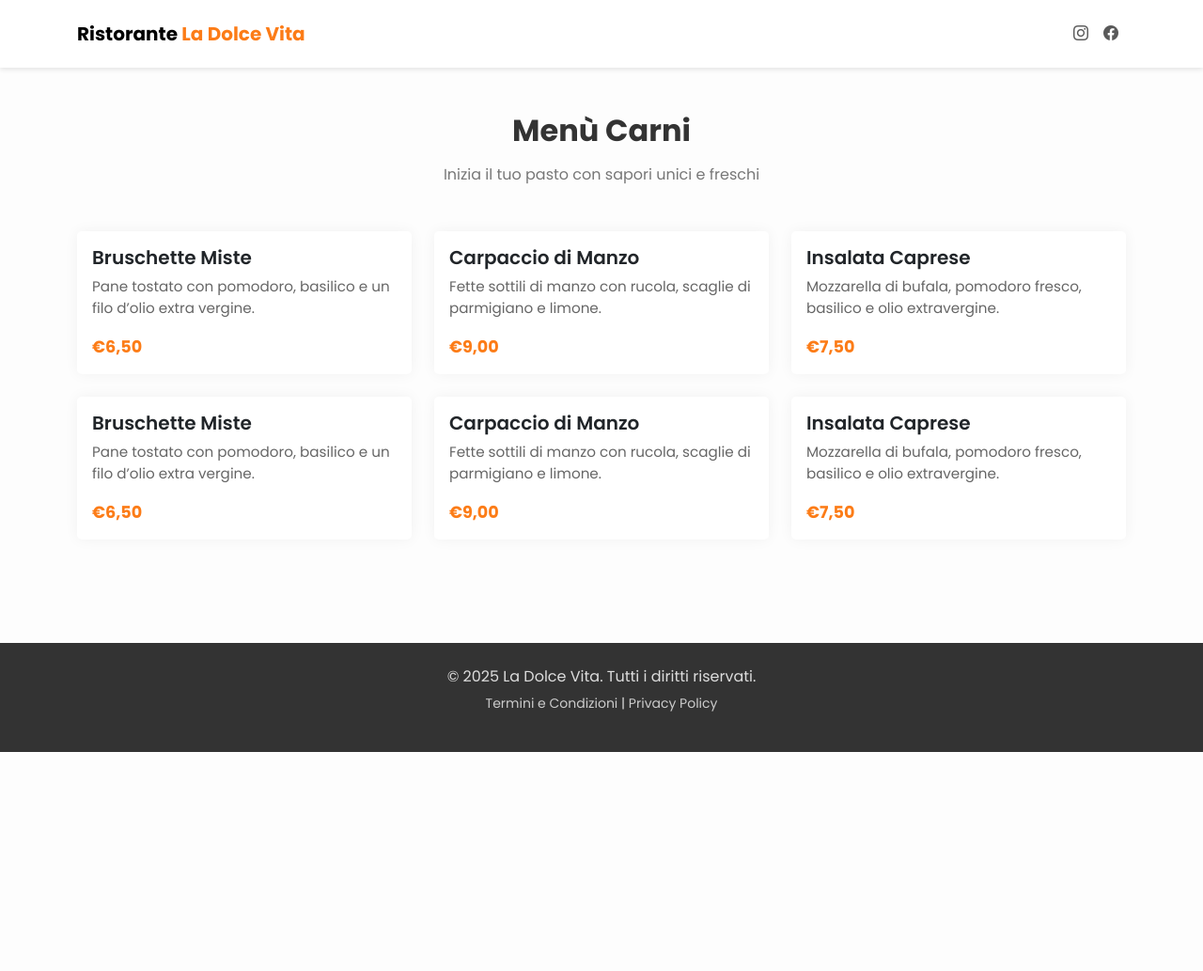
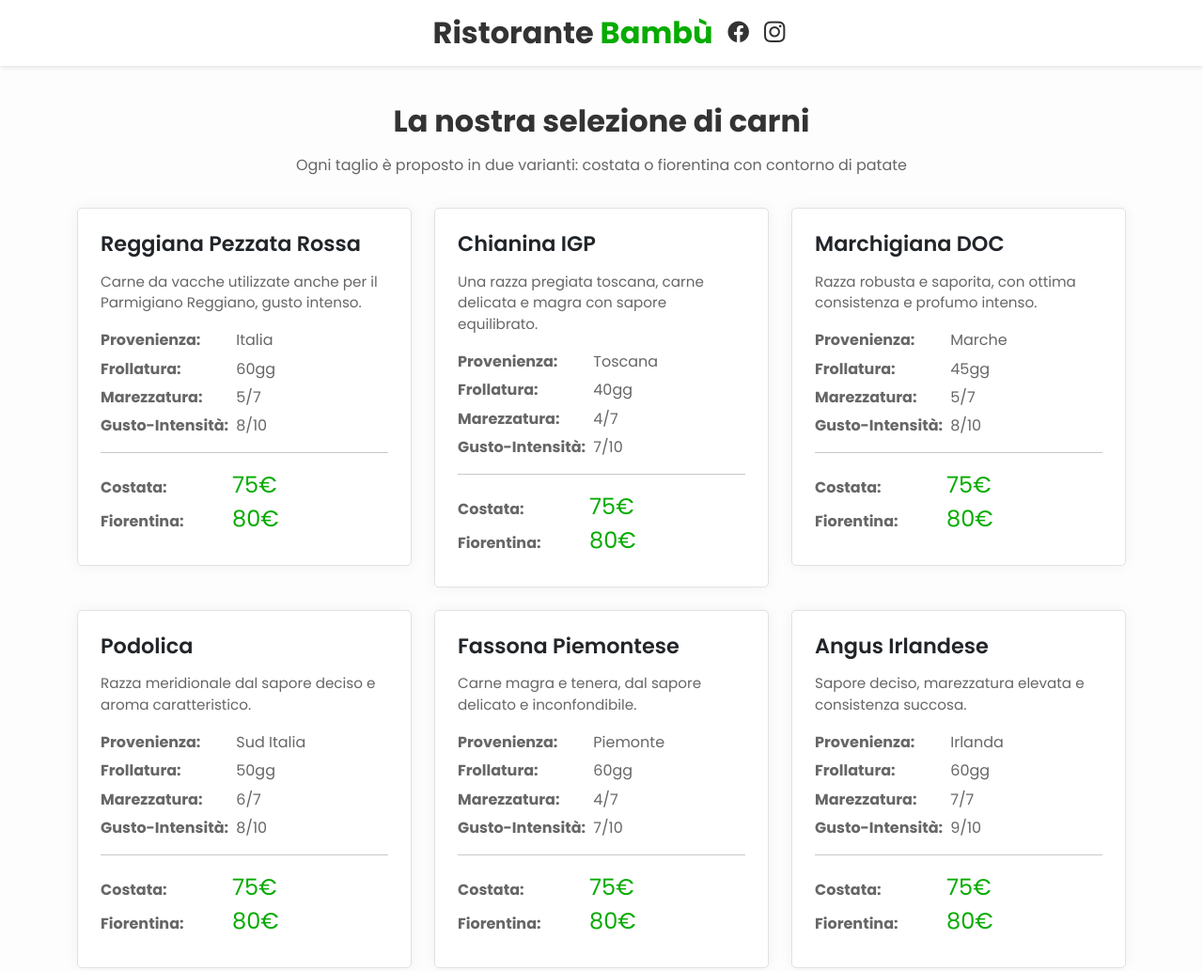
Before and after one commit to Leonardolodi/menu-carni-bambu, a plain HTML site: page index.html in a window 1280 px wide. Shown: the top 1033 px of the page at 94% size. Before the commit the page ends 800 px from the top, so only its background shows below. Drawn offline with nearby package versions, Linux system fonts and the light colour scheme.

Commit message:
design changes

```diff
--- a/index.html
+++ b/index.html
@@ -2,20 +2,35 @@
 <html lang="it">
 <head>
   <meta charset="UTF-8">
-  <title>Menu Ristorante | La Dolce Vita</title>
+  <title>Menù Carni | Ristorante Bambù</title>
   <meta name="viewport" content="width=device-width, initial-scale=1, shrink-to-fit=no">
 
   <!-- Google Fonts: Poppins -->
-  <link rel="preconnect" href="https://fonts.googleapis.com">
-  <link rel="preconnect" href="https://fonts.gstatic.com" crossorigin>
-  <link href="https://fonts.googleapis.com/css2?family=Poppins:wght@300;400;600;700&display=swap" rel="stylesheet">
-  <link rel="stylesheet" href="https://cdn.jsdelivr.net/npm/bootstrap-icons@1.10.5/font/bootstrap-icons.css">
+  <link
+    rel="preconnect"
+    href="https://fonts.googleapis.com">
+  <link
+    rel="preconnect"
+    href="https://fonts.gstatic.com"
+    crossorigin>
+  <link
+    href="https://fonts.googleapis.com/css2?family=Poppins:wght@300;400;600;700&display=swap"
+    rel="stylesheet">
+
+  <!-- Bootstrap Icons -->
+  <link
+    rel="stylesheet"
+    href="https://cdn.jsdelivr.net/npm/bootstrap-icons@1.10.5/font/bootstrap-icons.css">
 
   <!-- Bootstrap 5 CSS -->
-  <link rel="stylesheet" href="https://cdn.jsdelivr.net/npm/bootstrap@5.3.0/dist/css/bootstrap.min.css">
+  <link
+    rel="stylesheet"
+    href="https://cdn.jsdelivr.net/npm/bootstrap@5.3.0/dist/css/bootstrap.min.css">
 
-  <!-- AOS CSS (opzionale per animazioni) -->
-  <link rel="stylesheet" href="https://cdn.jsdelivr.net/npm/aos@3.0.0-beta.6/dist/aos.css">
+  <!-- AOS CSS (animazioni in scroll, facoltativo) -->
+  <link
+    rel="stylesheet"
+    href="https://cdn.jsdelivr.net/npm/aos@3.0.0-beta.6/dist/aos.css">
 
   <!-- Stili personalizzati -->
   <style>
@@ -26,62 +41,50 @@
       overflow-x: hidden;
     }
 
-    /* Navbar */
-    .navbar {
-      box-shadow: 0 2px 5px rgba(0,0,0,0.1);
-      padding: 1rem 0;
-    }
-    .navbar-brand {
-      font-weight: 700;
-    }
-    .navbar-brand span {
-      color: #fc7c17; /* colore d'accento */
-    }
-
-    /* Hero Banner */
-    .hero-banner {
-      position: relative;
-      width: 100%;
-      height: 70vh;
-      background: url('https://placehold.co/1600x900?text=Menu+Ristorante') center/cover no-repeat;
+    /* HEADER personalizzato */
+    .custom-header {
       display: flex;
       align-items: center;
       justify-content: center;
-      text-align: center;
-      color: #fff;
+      padding: 1rem;
+      box-shadow: 0 2px 5px rgba(0,0,0,0.1);
+      top: 0;
+      background-color: #fff;
+      z-index: 999;
     }
-    .hero-banner::after {
-      content: "";
-      position: absolute;
-      inset: 0;
-      background: rgba(0, 0, 0, 0.5);
+    .custom-header .restaurant-name {
+      font-size: 2rem;
+      font-weight: 700;
+      margin: 0 1rem;
     }
-    .hero-banner .hero-content {
-      position: relative;
-      z-index: 2;
-      max-width: 800px;
+    .custom-header .social-icons {
+      display: flex;
+      gap: 1rem;
     }
-    .hero-banner h1 {
-      font-size: 3rem;
-      font-weight: 700;
-      margin-bottom: 0.5rem;
+    .custom-header .social-icons a {
+      font-size: 1.4rem;
+      color: #333;
+      text-decoration: none;
+      transition: color 0.3s;
     }
-    .hero-banner p {
-      font-size: 1.25rem;
-      margin-bottom: 1.5rem;
+    .custom-header .social-icons a:hover {
+      color: #07cd00; /* colore d'accento */
     }
 
-
+    /* Sezione Menu */
+    .menu-section {
+      padding: 40px 0;
+    }
     .menu-section h2 {
       font-weight: 700;
       margin-bottom: 1rem;
     }
-    .menu-section p.section-subtitle {
-      color: #777;
+    .menu-section p {
+      color: #666;
       margin-bottom: 2rem;
     }
 
-    /* Cards per i piatti */
+    /* Card item */
     .menu-card {
       border: none;
       border-radius: 5px;
@@ -94,28 +97,47 @@
       transform: translateY(-5px);
       box-shadow: 0 0 25px rgba(0,0,0,0.1);
     }
-    .menu-card img {
-      width: 100%;
-      height: 200px;
-      object-fit: cover;
-    }
     .menu-card .card-body {
-      padding: 1rem;
+      padding: 1.5rem;
     }
     .menu-card .card-title {
-      font-size: 1.25rem;
+      font-size: 1.4rem;
       font-weight: 600;
-      margin-bottom: 0.5rem;
+      margin-bottom: 1rem;
     }
     .menu-card .card-text {
       font-size: 0.95rem;
       color: #666;
+      margin-bottom: 1rem;
+    }
+    .menu-card .menu-attributes p {
+      margin-bottom: 0.4rem;
+    }
+    .menu-card .menu-attributes strong {
+      display: inline-block;
+      width: 140px;
     }
     .menu-card .price {
       font-weight: 700;
-      color: #fc7c17;
-      font-size: 1.1rem;
+      color: #07cd00;
       margin-top: 0.5rem;
+    }
+
+    .bambu{
+      color: #06ab00;
+
+    }
+    /* Sezione info finale (stile più fresco) */
+    .info-section h3 {
+      font-size: 1.4rem;
+      font-weight: 700;
+      margin-bottom: 1rem;
+      color: #333;
+    }
+    .info-section p {
+      margin-bottom: 1.5rem;
+      color: #444;
+      line-height: 1.6;
     }
 
     /* Footer */
@@ -134,8 +156,11 @@
     }
 
     @media (max-width: 768px) {
+      .custom-header .restaurant-name {
+        font-size: 1.5rem;
+      }
       .hero-banner h1 {
-        font-size: 2.5rem;
+        font-size: 2rem;
       }
       .hero-banner p {
         font-size: 1rem;
@@ -143,134 +168,223 @@
     }
   </style>
 </head>
+
 <body>
 
-  <!-- NAVBAR -->
-  <nav class="navbar navbar-expand-lg navbar-light bg-white sticky-top">
+  <!-- HEADER personalizzato (senza bottone) -->
+  <header class="custom-header">
+
+    <h1 class="restaurant-name text-center">Ristorante <span class="bambu">Bambù</span></h1>
+    <div class="social-icons">
+      <!-- Spazio per eventuali altre icone -->
+      <a href="#"><i class="bi bi-facebook"></i></a>
+      <a href="#"><i class="bi bi-instagram"></i></a>
+
+    </div>
+  </header>
+
+  <!-- SEZIONE CARNI -->
+  <section class="menu-section">
     <div class="container">
-      <a class="navbar-brand" href="#">Ristorante <span>La Dolce Vita</span></a>
-      <button class="navbar-toggler" type="button" data-bs-toggle="collapse" data-bs-target="#navbarNav"
-              aria-controls="navbarNav" aria-expanded="false" aria-label="Toggle navigation">
-        <span class="navbar-toggler-icon"></span>
-      </button>
-      <div class="collapse navbar-collapse" id="navbarNav">
-        <ul class="navbar-nav ms-auto">
-          <li class="nav-item"><a class="nav-link" href="#hero"><i class="bi bi-instagram"></i></a></li>
-          <li class="nav-item"><a class="nav-link" href="#antipasti"><i class="bi bi-facebook"></i></a></li>
+      <div class="text-center" data-aos="flip-right">
+      <h2>La nostra selezione di carni</h2>
+      <p>Ogni taglio è proposto in due varianti: costata o fiorentina con contorno di patate</p>
+      </div>
+      <div class="row g-4" data-aos="fade-up">
 
-        </ul>
-      </div>
-    </div>
-  </nav>
-
-  <!-- SEZIONE: ANTIPASTI -->
-  <section class="menu-section" id="antipasti" data-aos="fade-up">
-    <div class="container">
-      <div class="text-center my-5">
-        <h2>Menù Carni</h2>
-        <p class="section-subtitle">Inizia il tuo pasto con sapori unici e freschi</p>
-      </div>
-      <div class="row g-4 mb-5">
-        <!-- Menu Item -->
+        <!-- Carne 1: Reggiana Pezzata Rossa -->
         <div class="col-md-4">
-          <div class="card menu-card">
+          <div class="card menu-card border">
             <div class="card-body">
-              <h5 class="card-title">Bruschette Miste</h5>
-              <p class="card-text">Pane tostato con pomodoro, basilico e un filo d’olio extra vergine.</p>
-              <div class="price">€6,50</div>
+              <h5 class="card-title">Reggiana Pezzata Rossa</h5>
+              <p class="card-text">
+                Carne da vacche utilizzate anche per il Parmigiano Reggiano, gusto intenso.
+              </p>
+              <div class="menu-attributes">
+                <p><strong>Provenienza:</strong> Italia</p>
+                <p><strong>Frollatura:</strong> 60gg</p>
+                <p><strong>Marezzatura:</strong> 5/7</p>
+                <p><strong>Gusto-Intensità:</strong> 8/10</p>
+                <hr>
+                <p><strong>Costata:</strong><span class="bambu fs-4">75€</span><br><strong>Fiorentina:</strong><span class="bambu fs-4">80€</span></p>
               </div>
             </div>
           </div>
-        <!-- Menu Item -->
+        </div>
+
+        <!-- Carne 2: Chianina IGP -->
         <div class="col-md-4">
-          <div class="card menu-card">
+          <div class="card menu-card border">
             <div class="card-body">
-              <h5 class="card-title">Carpaccio di Manzo</h5>
-              <p class="card-text">Fette sottili di manzo con rucola, scaglie di parmigiano e limone.</p>
-              <div class="price">€9,00</div>
+              <h5 class="card-title">Chianina IGP</h5>
+              <p class="card-text">
+                Una razza pregiata toscana, carne delicata e magra con sapore equilibrato.
+              </p>
+              <div class="menu-attributes">
+                <p><strong>Provenienza:</strong> Toscana</p>
+                <p><strong>Frollatura:</strong> 40gg</p>
+                <p><strong>Marezzatura:</strong> 4/7</p>
+                <p><strong>Gusto-Intensità:</strong> 7/10</p>
+                <hr>
+                <p><strong>Costata:</strong><span class="bambu fs-4">75€</span><br><strong>Fiorentina:</strong><span class="bambu fs-4">80€</span></p>
                 </div>
             </div>
           </div>
-        <!-- Menu Item -->
+        </div>
+
+        <!-- Carne 3: Marchigiana DOC -->
         <div class="col-md-4">
-          <div class="card menu-card">
+          <div class="card menu-card border">
             <div class="card-body">
-              <h5 class="card-title">Insalata Caprese</h5>
-              <p class="card-text">Mozzarella di bufala, pomodoro fresco, basilico e olio extravergine.</p>
-              <div class="price">€7,50</div>
+              <h5 class="card-title">Marchigiana DOC</h5>
+              <p class="card-text">
+                Razza robusta e saporita, con ottima consistenza e profumo intenso.
+              </p>
+              <div class="menu-attributes">
+                <p><strong>Provenienza:</strong> Marche</p>
+                <p><strong>Frollatura:</strong> 45gg</p>
+                <p><strong>Marezzatura:</strong> 5/7</p>
+                <p><strong>Gusto-Intensità:</strong> 8/10</p>
+                <hr>
+                <p><strong>Costata:</strong><span class="bambu fs-4">75€</span><br><strong>Fiorentina:</strong><span class="bambu fs-4">80€</span></p>
                 </div>
             </div>
           </div>
-        <!-- Menu Item -->
+        </div>
+
+        <!-- Carne 4: Podolica -->
         <div class="col-md-4">
-            <div class="card menu-card">
+          <div class="card menu-card border">
             <div class="card-body">
-                <h5 class="card-title">Bruschette Miste</h5>
-                <p class="card-text">Pane tostato con pomodoro, basilico e un filo d’olio extra vergine.</p>
-                <div class="price">€6,50</div>
+              <h5 class="card-title">Podolica</h5>
+              <p class="card-text">
+                Razza meridionale dal sapore deciso e aroma caratteristico.
+              </p>
+              <div class="menu-attributes">
+                <p><strong>Provenienza:</strong> Sud Italia</p>
+                <p><strong>Frollatura:</strong> 50gg</p>
+                <p><strong>Marezzatura:</strong> 6/7</p>
+                <p><strong>Gusto-Intensità:</strong> 8/10</p>
+                <hr>
+                <p><strong>Costata:</strong><span class="bambu fs-4">75€</span><br><strong>Fiorentina:</strong><span class="bambu fs-4">80€</span></p>
                 </div>
             </div>
           </div>
-          <!-- Menu Item -->
+        </div>
+
+        <!-- Carne 5: Fassona Piemontese -->
         <div class="col-md-4">
-            <div class="card menu-card">
+          <div class="card menu-card border">
             <div class="card-body">
-                <h5 class="card-title">Carpaccio di Manzo</h5>
-                <p class="card-text">Fette sottili di manzo con rucola, scaglie di parmigiano e limone.</p>
-                <div class="price">€9,00</div>
+              <h5 class="card-title">Fassona Piemontese</h5>
+              <p class="card-text">
+                Carne magra e tenera, dal sapore delicato e inconfondibile.
+              </p>
+              <div class="menu-attributes">
+                <p><strong>Provenienza:</strong> Piemonte</p>
+                <p><strong>Frollatura:</strong> 60gg</p>
+                <p><strong>Marezzatura:</strong> 4/7</p>
+                <p><strong>Gusto-Intensità:</strong> 7/10</p>
+                <hr>
+                <p><strong>Costata:</strong><span class="bambu fs-4">75€</span><br><strong>Fiorentina:</strong><span class="bambu fs-4">80€</span></p>
                 </div>
             </div>
           </div>
-          <!-- Menu Item -->
+        </div>
+
+        <!-- Carne 6: Angus Irlandese -->
         <div class="col-md-4">
-            <div class="card menu-card">
+          <div class="card menu-card border">
             <div class="card-body">
-                <h5 class="card-title">Insalata Caprese</h5>
-                <p class="card-text">Mozzarella di bufala, pomodoro fresco, basilico e olio extravergine.</p>
-                <div class="price">€7,50</div>
+              <h5 class="card-title">Angus Irlandese</h5>
+              <p class="card-text">
+                Sapore deciso, marezzatura elevata e consistenza succosa.
+              </p>
+              <div class="menu-attributes">
+                <p><strong>Provenienza:</strong> Irlanda</p>
+                <p><strong>Frollatura:</strong> 60gg</p>
+                <p><strong>Marezzatura:</strong> 7/7</p>
+                <p><strong>Gusto-Intensità:</strong> 9/10</p>
+                <hr>
+                <p><strong>Costata:</strong><span class="bambu fs-4">75€</span><br><strong>Fiorentina:</strong><span class="bambu fs-4">80€</span></p>
                 </div>
             </div>
           </div>
+        </div>
+
+      </div>
+    </div>
+  </section>
+
+  <!-- SEZIONE INFO FINALI (moderna e bilanciata) -->
+<section class="py-5 info-section">
+  <div class="container">
+    <hr>
+    <!-- Differenza Costata/Fiorentina -->
+    <div class="row align-items-center py-5">
+      <div class="col-lg-6 mb-4 mb-lg-0" data-aos="fade-up">
+        <h3 class="fw-bold mb-3">Qual è la differenza tra <span class="bambu fs-4">Costata</span> e <span class="bambu fs-4">Fiorentina</span>?</h3>
+        <p>
+          La <strong>Costata</strong> è un taglio ricavato dalla parte anteriore della lombata,
+          priva di filetto ma ricca di sapore grazie a una generosa <strong>marezzatura</strong>.
+          È spesso più succosa, ideale per chi ama un gusto deciso e una consistenza soda.
+        </p>
+        <p>
+          La <strong>Fiorentina</strong>, invece, include anche il <strong>filetto</strong> oltre al controfiletto,
+          separati da un osso a "T". È un taglio nobile, apprezzato per la <strong>morbidezza</strong> e il sapore
+          elegante, tipico della tradizione toscana.
+        </p>
+      </div>
+      <div class="col-lg-6">
+        <img src="images/image.png" alt="Costata vs Fiorentina" class="img-fluid rounded shadow" data-aos="flip-right">
+      </div>
+    </div>
+
+    <hr>
+
+    <!-- Frollatura e Marezzatura -->
+    <div class="row align-items-center pt-5">
+      <div class="col-lg-10 mb-4 mb-lg-0" data-aos="fade-up">
+        <h3 class="fw-bold mb-3">Cosa sono <span class="bambu fs-4">Frollatura</span> e <span class="bambu fs-4">Marezzatura</span>?</h3>
+        <p>
+          La <strong>frollatura</strong> è un processo di riposo della carne in celle refrigerate a temperatura
+          controllata, che può durare da 20 fino a oltre 60 giorni. Questo consente agli enzimi naturali
+          di ammorbidire le fibre muscolari e sviluppare <strong>aromi più intensi</strong>.
+        </p>
+        <p>
+          La <strong>marezzatura</strong> si riferisce alla presenza di <strong>grasso intramuscolare</strong>
+          visibile come venature bianche. È fondamentale per garantire <strong>succosità e sapore</strong>:
+          maggiore è la marezzatura, più ricca sarà l’esperienza gustativa.
+        </p>
+      </div>
+
     </div>
   </div>
 </section>
 
   <!-- FOOTER -->
-  <footer class="py-4 fixed-bottom">
+  <footer>
     <div class="container">
-      <p class="mb-1">&copy; 2025 La Dolce Vita. Tutti i diritti riservati.</p>
+      <p class="mb-1">&copy; 2025 Ristorante Bambù. Tutti i diritti riservati.</p>
       <p><small><a href="#">Termini e Condizioni</a> | <a href="#">Privacy Policy</a></small></p>
     </div>
   </footer>
 
-  <!-- Bootstrap Bundle JS -->
-  <script src="https://cdn.jsdelivr.net/npm/bootstrap@5.3.0/dist/js/bootstrap.bundle.min.js"></script>
-
-  <!-- Swiper JS -->
-  <script src="https://cdn.jsdelivr.net/npm/swiper@9/swiper-bundle.min.js"></script>
+  <!-- Bootstrap JS -->
+  <script
+    src="https://cdn.jsdelivr.net/npm/bootstrap@5.3.0/dist/js/bootstrap.bundle.min.js">
+  </script>
 
   <!-- AOS JS -->
-  <script src="https://cdn.jsdelivr.net/npm/aos@3.0.0-beta.6/dist/aos.js"></script>
+  <script
+    src="https://cdn.jsdelivr.net/npm/aos@3.0.0-beta.6/dist/aos.js">
+  </script>
   <script>
     AOS.init({
       duration: 800,
       offset: 100,
       once: true
     });
-
-    // Inizializza Swiper per Testimonianze (sezione testimonianze già presente)
-    var testimonialSwiper = new Swiper('.testimonial-swiper', {
-      loop: true,
-      speed: 700,
-      autoplay: {
-        delay: 3000,
-        disableOnInteraction: false,
-      },
-      pagination: {
-        el: '.testimonial-swiper .swiper-pagination',
-        clickable: true,
-      }
-    });
   </script>
 </body>
 </html>
```
Also changed, not shown: 2 other files. Lines whose indentation alone changed are shown as unchanged.
